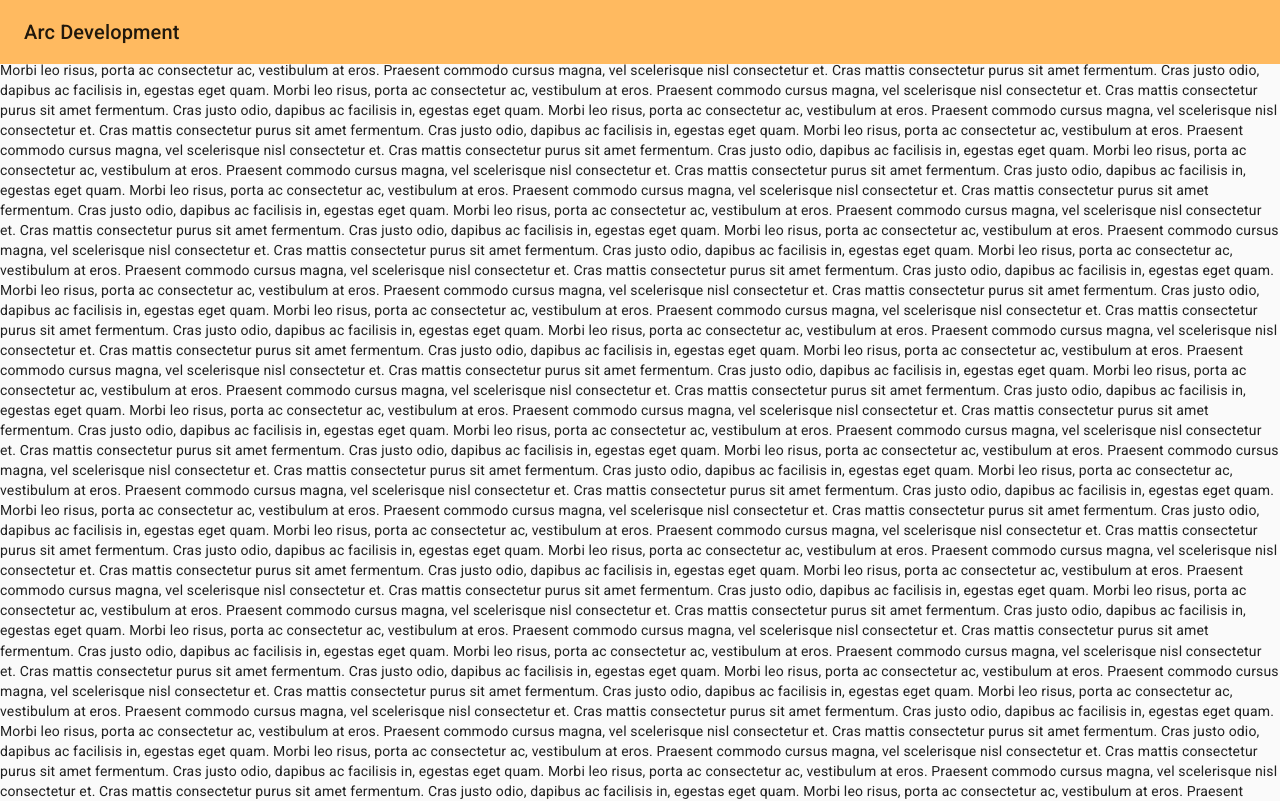
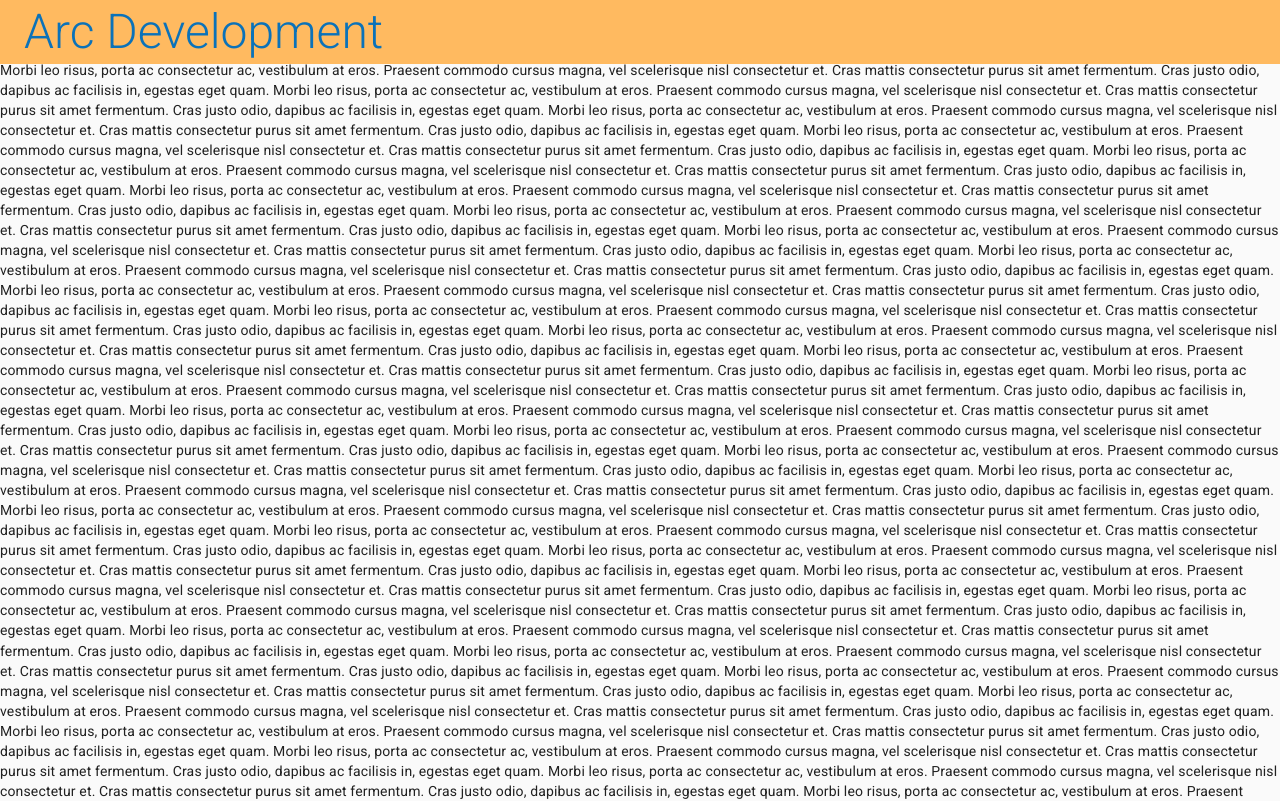
Before and after one commit to ms77grz/material-ui-react-full-course, a React (Create React App) app: page / in a window 1280 px wide. Shown: the top 801 px of the page. Built offline with nearby package versions, Linux system fonts and the light colour scheme.

Commit message:
Styling - Themes Typography

```diff
--- a/src/components/ui/Header.js
+++ b/src/components/ui/Header.js
@@ -25,7 +25,9 @@ export default function Header(props) {
       <ElevationScroll {...props}>
         <AppBar position='fixed' color='secondary'>
           <Toolbar>
-            <Typography variant='h6'>Arc Development</Typography>
+            <Typography variant='h3' color='primary'>
+              Arc Development
+            </Typography>
           </Toolbar>
         </AppBar>
       </ElevationScroll>
--- a/src/components/ui/theme.js
+++ b/src/components/ui/theme.js
@@ -1,6 +1,4 @@
 import { createTheme } from '@material-ui/core/styles';
-import purple from '@material-ui/core/colors/purple';
-import green from '@material-ui/core/colors/green';
 
 const arcBlue = '#0b72b9';
 const arcOrange = '#ffba60';
@@ -18,6 +16,11 @@ const theme = createTheme({
       main: arcOrange,
     },
   },
+  typography: {
+    h3: {
+      fontWeight: 300,
+    },
+  },
 });
 
 export default theme;
```
